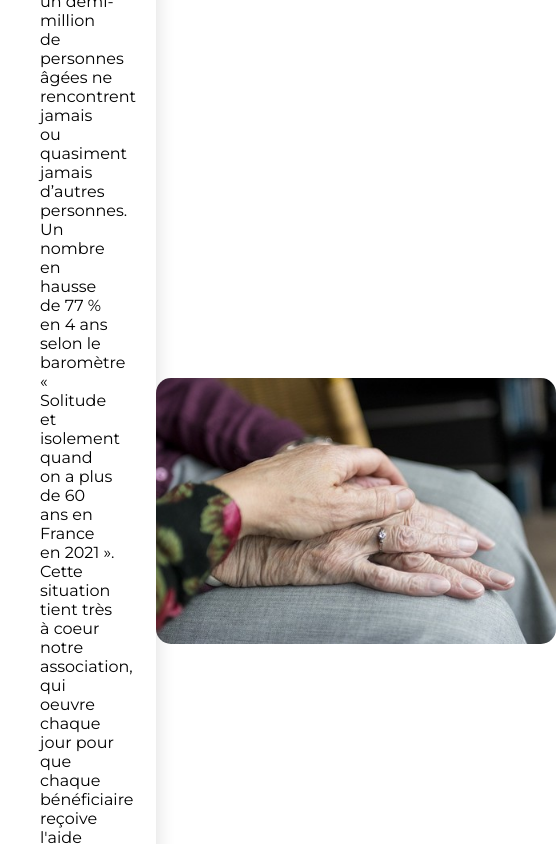
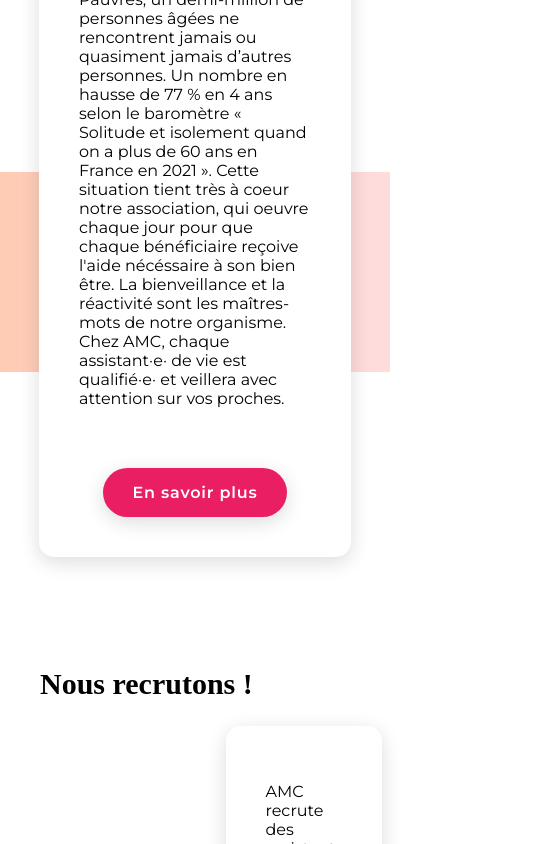
Before and after one commit to MadyKramer/amcwebsite, a React (Create React App) app: page / in a window 390 px wide. Shown: the part 3032-3876 px from the top of the page, 556 px wide, since content can reach past the window. Built offline with nearby package versions, Linux system fonts and the light colour scheme; a web font is replaced by a local one.

Commit message:
overview section responsive

```diff
--- a/src/style.css
+++ b/src/style.css
@@ -378,6 +378,11 @@
   justify-content: space-around;
   align-items: center;
 }
+@media (max-width: 1023px) {
+  .overview__content {
+    flex-direction: column-reverse;
+  }
+}
 .overview__content__txt {
   box-shadow: 0px 5px 20px rgba(0, 0, 0, 0.1411764706);
   background-color: #fff;
@@ -386,10 +391,27 @@
   border-radius: 15px;
   padding: 40px;
 }
+@media (max-width: 1023px) {
+  .overview__content__txt {
+    margin-top: 20px;
+    width: 80%;
+  }
+}
+@media (max-width: 1023px) {
+  .overview__content__img {
+    width: 100%;
+  }
+}
 .overview__content__img img {
   border-radius: 15px;
   width: 400px;
   z-index: 51;
+}
+@media (max-width: 1023px) {
+  .overview__content__img img {
+    width: 100%;
+    border-radius: 0%;
+  }
 }
 .overview__background {
   top: 50%;
@@ -400,6 +422,16 @@
   position: absolute;
   z-index: -1000;
   height: 200px;
+}
+@media (max-width: 1023px) {
+  .overview__background {
+    top: 80%;
+  }
+}
+@media (max-width: 767px) {
+  .overview__background {
+    top: 72%;
+  }
 }
 
 .recruitment {
--- a/src/styles/accueil/_Overview.scss
+++ b/src/styles/accueil/_Overview.scss
@@ -5,6 +5,9 @@
     display: flex;
     justify-content: space-around;
     align-items: center;
+    @include tabAndLess{
+      flex-direction: column-reverse;
+    }
     &__txt {
       @include shadowBox;
       background-color: #fff;
@@ -12,19 +15,38 @@
       width: 40%;
       border-radius: 15px;
       padding: 40px;
+      @include tabAndLess{
+        margin-top: 20px;
+        width: 80%;
+      }
     }
-    &__img img {
+    &__img {
+      @include tabAndLess{
+        width: 100%;
+      }
+      & img {
       border-radius: 15px;
       width: 400px;
       z-index: 51;
+      @include tabAndLess{
+        width: 100%;
+        border-radius: 0%;
+      }
+      }
     }
   }
   &__background {
-
+    // position: absolute;
     top: 50%;
     left: 50%;
     transform: translate(-50%, -50%);
     @include gradientBackground;
     height: 200px;
+    @include tabAndLess{
+      top: 80%;
+    }
+    @include smartphone{
+      top: 72%;
+    }
   }
 }
```
Also changed, not shown: src/styles/accueil/_ServicesHome.scss (line endings or trailing spaces), 1 other file (tests, documents, lock files or other folders).
